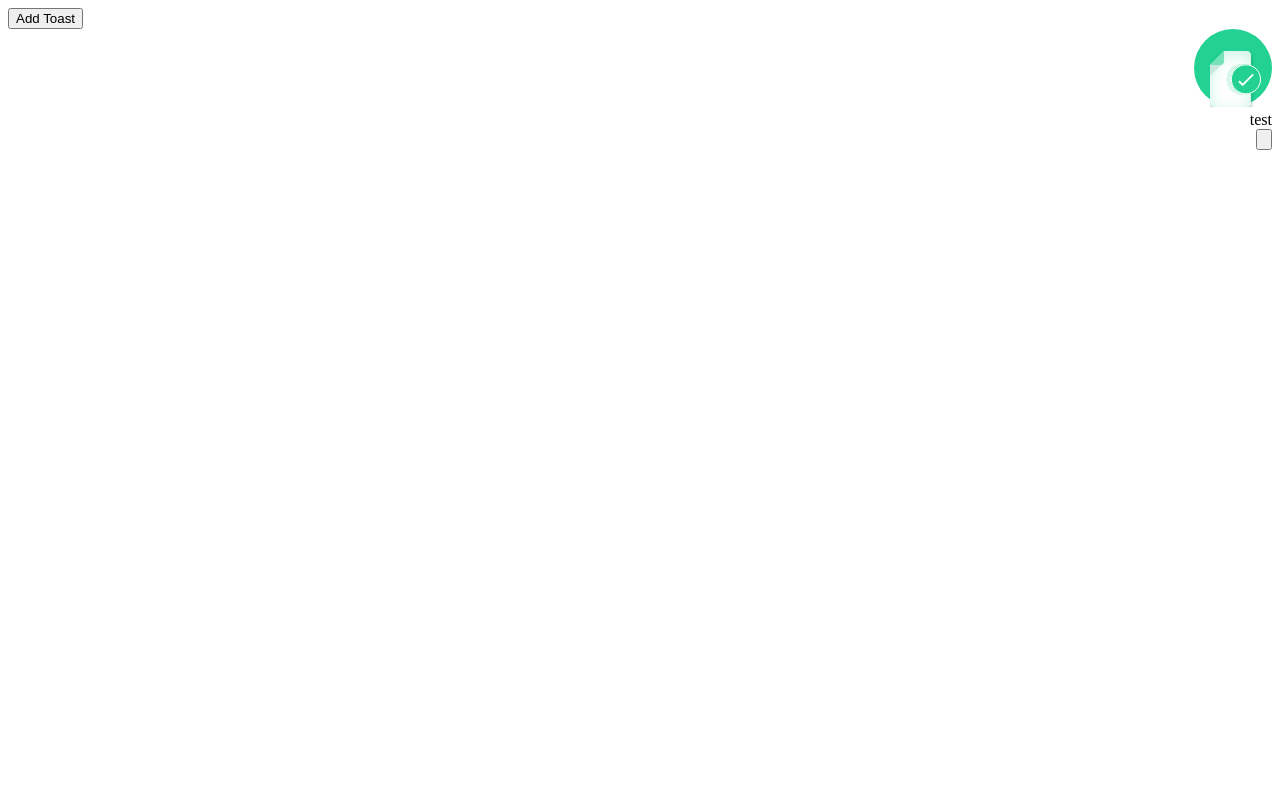
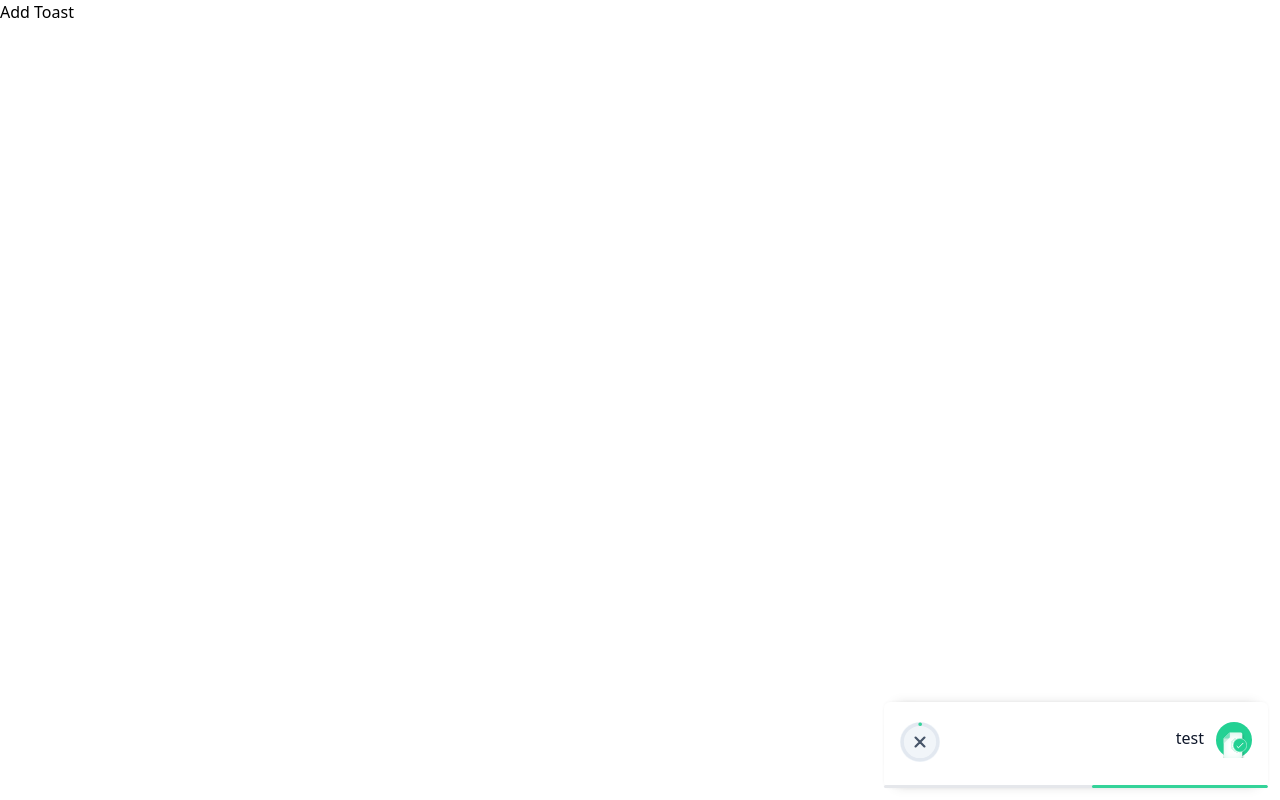
Before and after one commit to kindslayer/react-toast-fly, a React (Vite) app: page / in a window 1280 px wide. Both pictures are taken after a click on the button "Add Toast". Built offline with nearby package versions, Linux system fonts and the light colour scheme.

Commit message:
using useRef for toast

```diff
--- a/src/Toast/Toast.tsx
+++ b/src/Toast/Toast.tsx
@@ -1,14 +1,19 @@
-import {cn} from "@/utils";
-import {ToastItemType} from "@/Toast/types";
-import {Progress, ToastType} from "@/Toast/index";
-import {_useToastContext} from "@/Toast/ToastContext";
+import { cn } from "@/utils";
+import { ToastItemType } from "@/Toast/types";
+import { Progress, ToastType } from "@/Toast/index";
+import { _useToastContext } from "@/Toast/ToastContext";
 import ToastCloseButton from "@/Toast/ToastCloseButton";
-import {ReactElement, ReactNode, useEffect, useMemo, useRef, useState} from "react";
+import { ReactElement, ReactNode, useEffect, useRef, useState, useCallback } from "react";
 
-const Toast = ({item}: { item: ToastItemType }) => {
+const Toast = ({ item }: { item: ToastItemType }) => {
 	const contextOption = _useToastContext();
-	const intervalRef = useRef<NodeJS.Timeout | null>(null);
 	const [isHover, setHover] = useState<boolean>(false);
+	// const remainingDurationRef = useRef<number>(item.duration);
+	const elapsedTimeRef = useRef<number>(0);
+	const lastUpdateTimeRef = useRef<number>(performance.now());
+	const animationFrameRef = useRef<number | null>(null);
+	const progressBarRef = useRef<HTMLDivElement>(null);
+	console.log(isHover)
 
 	const ToastIcon = (): ReactElement => {
 		const Icon = contextOption[`${item.type}Icon`];
@@ -31,11 +36,6 @@ const Toast = ({item}: { item: ToastItemType }) => {
 		}
 	};
 
-	const progressPercentage = useMemo(
-		() => Math.max(0, (item.duration / (contextOption.duration || item.duration)) * 100),
-		[item.duration, contextOption.duration]
-	);
-
 	const toastTypeToColorClass = {
 		[ToastType.SUCCESS]: 'bg-emerald-400',
 		[ToastType.INFO]: 'bg-blue-400',
@@ -43,45 +43,51 @@ const Toast = ({item}: { item: ToastItemType }) => {
 		[ToastType.ERROR]: 'bg-rose-400',
 	};
 
+	const updateProgress = useCallback(() => {
+		if (!isHover) {
+			const currentTime = performance.now();
+			const deltaTime = currentTime - lastUpdateTimeRef.current;
+			lastUpdateTimeRef.current = currentTime;
+
+			elapsedTimeRef.current += deltaTime;
+
+			if (elapsedTimeRef.current >= item.duration) {
+				contextOption.deleteToast(item.id);
+			} else {
+				const progressPercentage = Math.min(100, (elapsedTimeRef.current / item.duration) * 100);
+
+				if (progressBarRef.current) {
+					progressBarRef.current.style.width = `${100 - progressPercentage}%`;
+				}
+
+				animationFrameRef.current = requestAnimationFrame(updateProgress);
+			}
+		} else {
+			lastUpdateTimeRef.current = performance.now(); // Reset last update time when hovering
+			animationFrameRef.current = requestAnimationFrame(updateProgress);
+		}
+	}, [contextOption, item.id, item.duration, isHover]);
+
 	useEffect(() => {
-		if (intervalRef.current) {
-			clearInterval(intervalRef.current);
-		}
-
-		intervalRef.current = setInterval(() => {
-			if (!isHover) {
-				const currentItem = contextOption.items[item.id];
-
-				if (currentItem.duration <= -100) {
-					clearInterval(intervalRef.current!);
-					contextOption.deleteToast(item.id);
-				} else {
-					contextOption.updateToast({
-						...currentItem,
-						duration: currentItem.duration - 100
-					});
-				}
-			}
-		}, 100);
+		animationFrameRef.current = requestAnimationFrame(updateProgress);
 
 		return () => {
-			if (intervalRef.current) {
-				clearInterval(intervalRef.current);
+			if (animationFrameRef.current) {
+				cancelAnimationFrame(animationFrameRef.current);
 			}
 		};
-	}, [contextOption, item.id, isHover]);
+	}, [updateProgress]);
 
 	useEffect(() => {
 		const itemKeys = Object.keys(contextOption.items);
 		const relevantItemKey = contextOption.isStacked ? itemKeys[0] : itemKeys[itemKeys.length - 1];
 
-		if (relevantItemKey && contextOption.isStacked || (!contextOption.isStacked && contextOption.turn)) {
-			if (relevantItemKey !== item.id) {
-				intervalRef.current && clearInterval(intervalRef.current);
+		if ((contextOption.isStacked || (!contextOption.isStacked && contextOption.turn)) && relevantItemKey !== item.id) {
+			if (animationFrameRef.current) {
+				cancelAnimationFrame(animationFrameRef.current);
 			}
 		}
-	}, [contextOption.items, item.id, contextOption.isStacked]);
-
+	}, [contextOption.items, item.id, contextOption.isStacked, contextOption.turn]);
 
 	return (
 		<div
@@ -100,23 +106,24 @@ const Toast = ({item}: { item: ToastItemType }) => {
 				<div className="toast--title pt-1 px-3 text-start grow">{item.title}</div>
 
 				<div className="toast--close shrink-0">
-					<ToastCloseButton item={item} />
+					<ToastCloseButton elapsedTime={elapsedTimeRef.current} item={item} isHover={isHover}/>
 				</div>
 			</div>
 
 			<ToastContent />
 
-			{[Progress.Linear, Progress.Both].includes(item.progress) &&
-				(<div className="toast--progress" role="progressbar">
+			{[Progress.Linear, Progress.Both].includes(item.progress) && (
+				<div className="toast--progress" role="progressbar">
 					<div
+						ref={progressBarRef}
 						className={cn(
 							'toast--progress--bar',
 							toastTypeToColorClass[item.type],
 						)}
-						style={{width: `${progressPercentage <= 0 ? 0 : progressPercentage}%`}}
+						style={{ width: '100%' }}
 					></div>
-				</div>)
-			}
+				</div>
+			)}
 		</div>
 	);
 };
--- a/src/Toast/ToastCloseButton.tsx
+++ b/src/Toast/ToastCloseButton.tsx
@@ -1,17 +1,16 @@
-import {cn} from "@/utils";
-import {useContext, useMemo} from "react";
-import {ToastItemType} from "@/Toast/types";
+import { cn } from "@/utils";
+import { useContext, useRef, useEffect, useCallback } from "react";
+import { ToastItemType } from "@/Toast/types";
 import ToastContext from "@/Toast/ToastContext";
-import {Progress, ToastType} from "@/Toast/index";
+import { Progress, ToastType } from "@/Toast/index";
 
-const ToastCloseButton = ({item}: { item: ToastItemType }) => {
+const ToastCloseButton = ({ item, isHover, elapsedTime }: { item: ToastItemType; isHover: boolean; elapsedTime: number }) => {
 	const contextOption = useContext(ToastContext);
-	const hasProgress = [Progress.Circular, Progress.Both].includes(item.progress)
+	const hasProgress = [Progress.Circular, Progress.Both].includes(item.progress);
 
-	const percentage = useMemo(
-		() => Math.min(100, 100 - (item.duration / (contextOption.duration || item.duration)) * 100),
-		[item.duration, contextOption.duration]
-	);
+	const circleRef = useRef<SVGCircleElement>(null);
+	const lastUpdateTimeRef = useRef<number>(performance.now());
+	const animationFrameRef = useRef<number | null>(null);
 
 	const toastTypeToColorClass = {
 		[ToastType.SUCCESS]: 'text-emerald-400',
@@ -20,11 +19,48 @@ const ToastCloseButton = ({item}: { item: ToastItemType }) => {
 		[ToastType.ERROR]: 'text-rose-400',
 	};
 
+	const updateProgress = useCallback(() => {
+		if (!isHover) {
+			const currentTime = performance.now();
+			const deltaTime = currentTime - lastUpdateTimeRef.current;
+			lastUpdateTimeRef.current = currentTime;
+
+			const totalElapsedTime = elapsedTime + deltaTime;
+
+			if (totalElapsedTime >= item.duration) {
+				contextOption.deleteToast(item.id);
+			} else {
+				const percentage = Math.min(100, (totalElapsedTime / item.duration) * 100);
+
+				if (circleRef.current) {
+					circleRef.current.style.strokeDashoffset = `${100 - percentage}`;
+				}
+
+				animationFrameRef.current = requestAnimationFrame(updateProgress);
+			}
+		} else {
+			lastUpdateTimeRef.current = performance.now(); // Reset last update time when hovering
+			animationFrameRef.current = requestAnimationFrame(updateProgress);
+		}
+	}, [contextOption, item.id, item.duration, isHover, elapsedTime]);
+
+	useEffect(() => {
+		if (hasProgress) {
+			animationFrameRef.current = requestAnimationFrame(updateProgress);
+		}
+
+		return () => {
+			if (animationFrameRef.current) {
+				cancelAnimationFrame(animationFrameRef.current);
+			}
+		};
+	}, [hasProgress, updateProgress]);
+
 	return (
 		<button
-			type={"button"}
+			type="button"
 			onClick={() => contextOption.deleteToast(item.id)}
-			className={'bg-slate-100 hover:bg-slate-200 rounded-full'}
+			className="bg-slate-100 hover:bg-slate-200 rounded-full"
 		>
 			<svg className="size-full" viewBox="0 0 36 36" xmlns="http://www.w3.org/2000/svg">
 				{hasProgress && (
@@ -32,7 +68,7 @@ const ToastCloseButton = ({item}: { item: ToastItemType }) => {
 						r="16"
 						cx="18"
 						cy="18"
-						fill={'none'}
+						fill="none"
 						strokeWidth="3"
 						className="stroke-current text-slate-200 transition"
 					/>
@@ -40,7 +76,7 @@ const ToastCloseButton = ({item}: { item: ToastItemType }) => {
 
 				<g className="origin-center -rotate-90 transform">
 					<path
-						className={'translate-y-1.5 translate-x-1.5 stroke-slate-600'}
+						className="translate-y-1.5 translate-x-1.5 stroke-slate-600"
 						strokeWidth="2"
 						strokeLinecap="round"
 						strokeLinejoin="round"
@@ -48,6 +84,7 @@ const ToastCloseButton = ({item}: { item: ToastItemType }) => {
 					/>
 					{hasProgress && (
 						<circle
+							ref={circleRef}
 							cx="18"
 							cy="18"
 							r="16"
@@ -55,7 +92,7 @@ const ToastCloseButton = ({item}: { item: ToastItemType }) => {
 							strokeWidth="3"
 							strokeDasharray="100"
 							strokeLinecap="round"
-							strokeDashoffset={percentage}
+							strokeDashoffset="0"
 							className={cn(
 								"stroke-current circle-progress transition-all duration-75",
 								toastTypeToColorClass[item.type],
@@ -65,8 +102,7 @@ const ToastCloseButton = ({item}: { item: ToastItemType }) => {
 				</g>
 			</svg>
 		</button>
-	)
-
+	);
 };
 
 export default ToastCloseButton;
--- a/src/main.tsx
+++ b/src/main.tsx
@@ -2,6 +2,7 @@ import App from '@/App'
 import React from 'react'
 import ReactDOM from 'react-dom/client'
 import ToastProvider from "@/Toast/ToastProvider";
+import "./Toast/index.css"
 
 ReactDOM.createRoot(document.getElementById('root')!).render(
 	<React.StrictMode>
```
